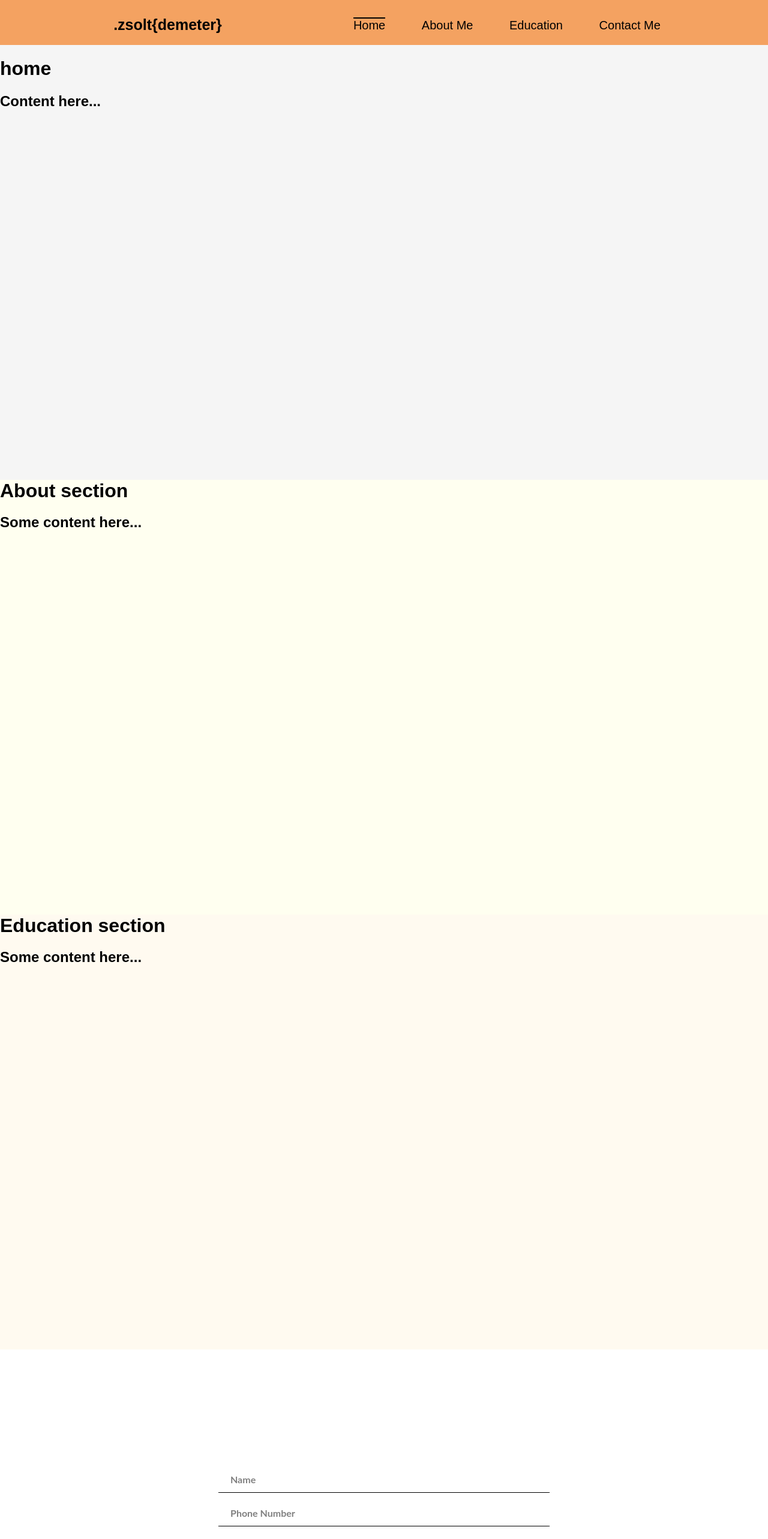
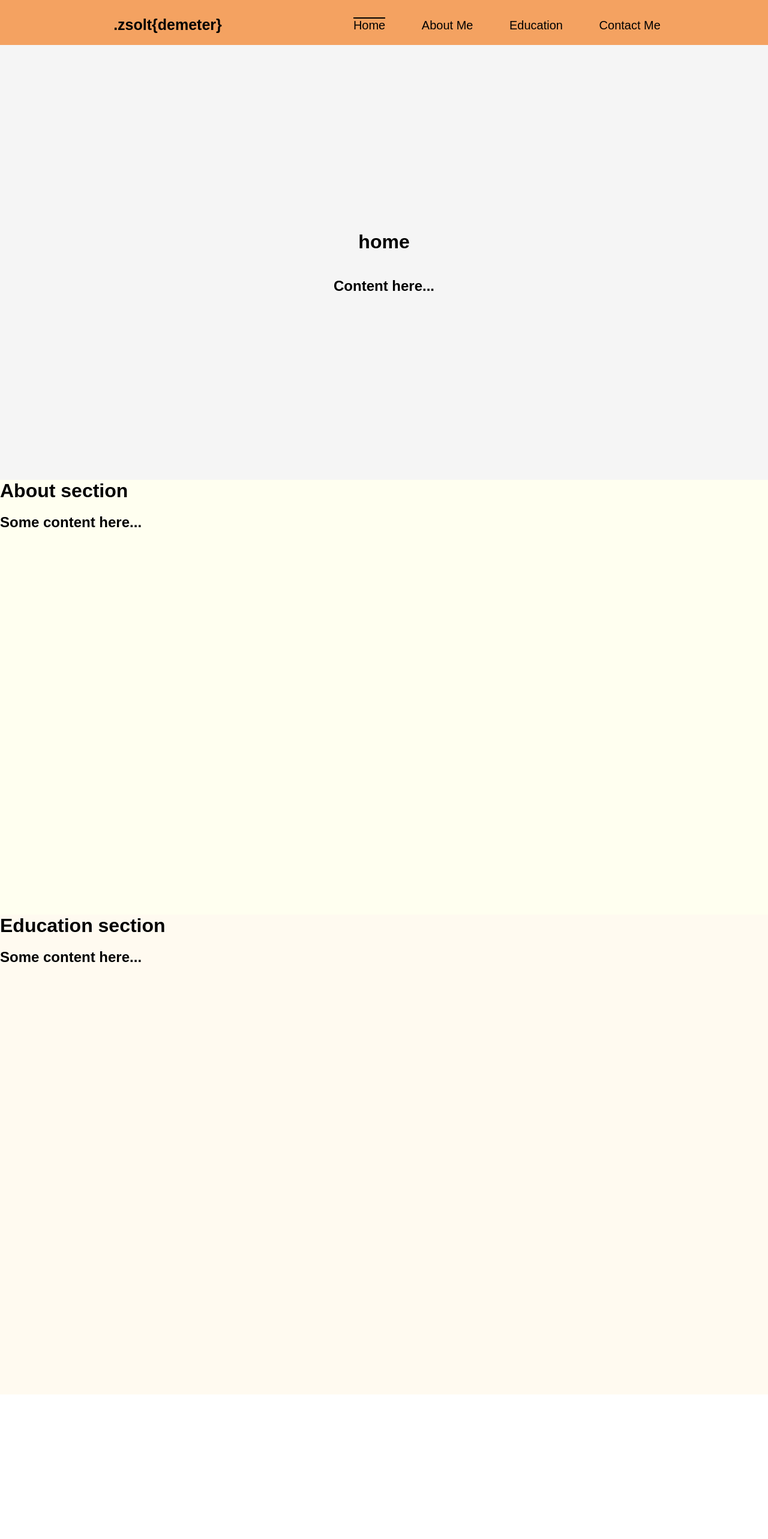
Before and after one commit to ZsoltDemeter/react-projects, a React (Create React App) app: page / in a window 1280 px wide. Shown: the top 2566 px of the page at 60% size. Built offline with nearby package versions, Linux system fonts and the light colour scheme; a web font is replaced by a local one.

Commit message:
fixed smooth-scroll issue

```diff
--- a/src/pages/Contact.css
+++ b/src/pages/Contact.css
@@ -1,11 +1,12 @@
 .contact-section {
-  height: calc(100vh - var(--header-height));
+  height: calc(100vh - var(--header-height) - var(--footer-height));
   width: 100%;
   background-color: rgb(255, 255, 255, 0);
   display: flex;
   flex-direction: column;
   align-items: center;
   justify-content: center;
+  padding-top: 75px;
 }
 
 .contact-section > input,
--- a/src/pages/Education.css
+++ b/src/pages/Education.css
@@ -2,4 +2,5 @@
   height: calc(100vh - var(--header-height));
   width: 100%;
   background-color: floralwhite;
+  padding-bottom: 75px;
 }
--- a/src/pages/Home.css
+++ b/src/pages/Home.css
@@ -3,4 +3,8 @@
   height: calc(100vh - var(--header-height));
   width: 100%;
   background-color: whitesmoke;
+  display: flex;
+  flex-direction: column;
+  align-items: center;
+  justify-content: center;
 }
```
